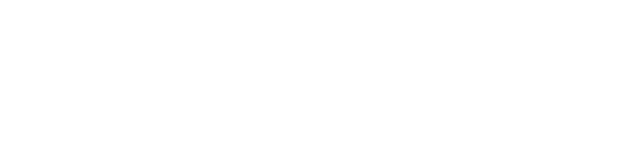
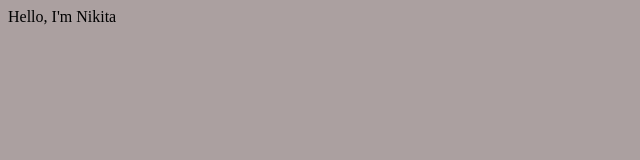
Before and after one commit to posternaka/rsschool-cv-old, a plain HTML site: page index.html in a window 1280 px wide. Shown: the whole page, without its empty margins (0-640 px from the left). Drawn offline with Linux system fonts and the light colour scheme.

Commit message:
refactor: add information

```diff
--- a/index.html
+++ b/index.html
@@ -8,6 +8,6 @@
     <title>Document</title>
 </head>
 <body>
-
+    <div>Hello, I'm Nikita</div>
 </body>
 </html>
--- a/style.css
+++ b/style.css
@@ -0,0 +1,3 @@
+body {
+    background: rgba(116, 97, 97, .6);
+}
```
